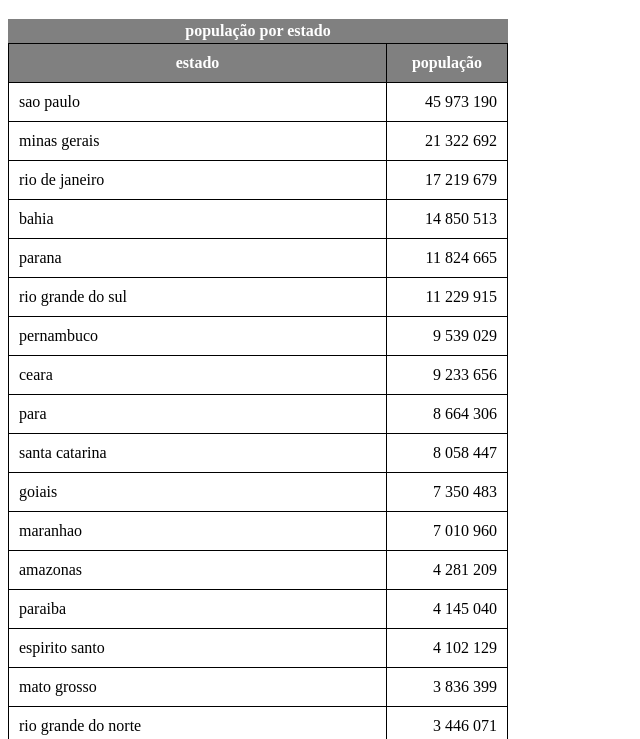
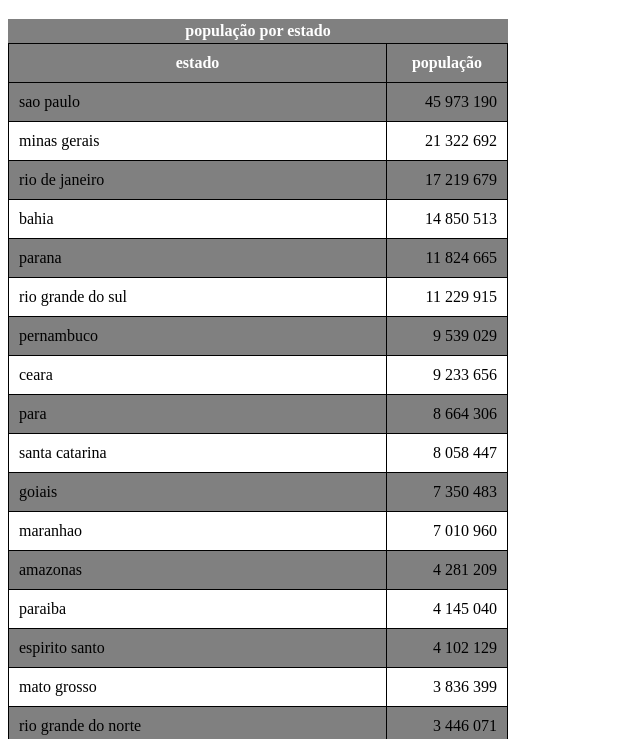
Before and after one commit to rodrigooliveira01/MODULO-3, a plain HTML site: page exercicios/ex01/tabela009.html in a window 1280 px wide. Shown: the part 61-800 px from the top of the page, without its empty margins (0-640 px from the left). Drawn offline with Linux system fonts and the light colour scheme.

Commit message:
Update tabela009.html

```diff
--- a/exercicios/ex01/tabela009.html
+++ b/exercicios/ex01/tabela009.html
@@ -21,6 +21,8 @@
     color: white;}
 
     td.num{text-align: right;}
+
+    tbody > tr:nth-child(odd){background-color: gray;}
 
     </style>
 </head>
```
